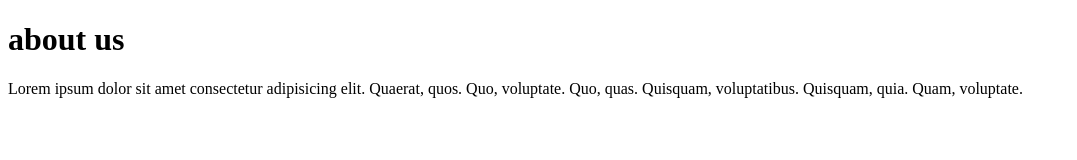
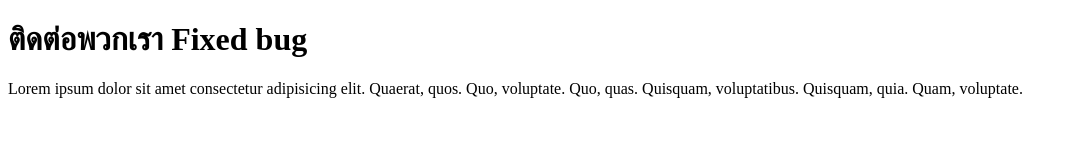
Before and after one commit to thammarat-ai/html-github-app, a plain HTML site: page about.html in a window 1280 px wide. Shown: the whole page, without its empty margins (0-1077 px from the left). Drawn offline with Linux system fonts and the light colour scheme.

Commit message:
fixed bug about page

```diff
--- a/about.html
+++ b/about.html
@@ -6,7 +6,7 @@
     <title>About page</title>
 </head>
 <body>
-    <h1>about us</h1>
+    <h1>ติดต่อพวกเรา Fixed bug</h1>
     <p>Lorem ipsum dolor sit amet consectetur adipisicing elit. Quaerat, quos. Quo, voluptate. Quo, quas. Quisquam, voluptatibus. Quisquam, quia. Quam, voluptate.</p>
 
 
```
